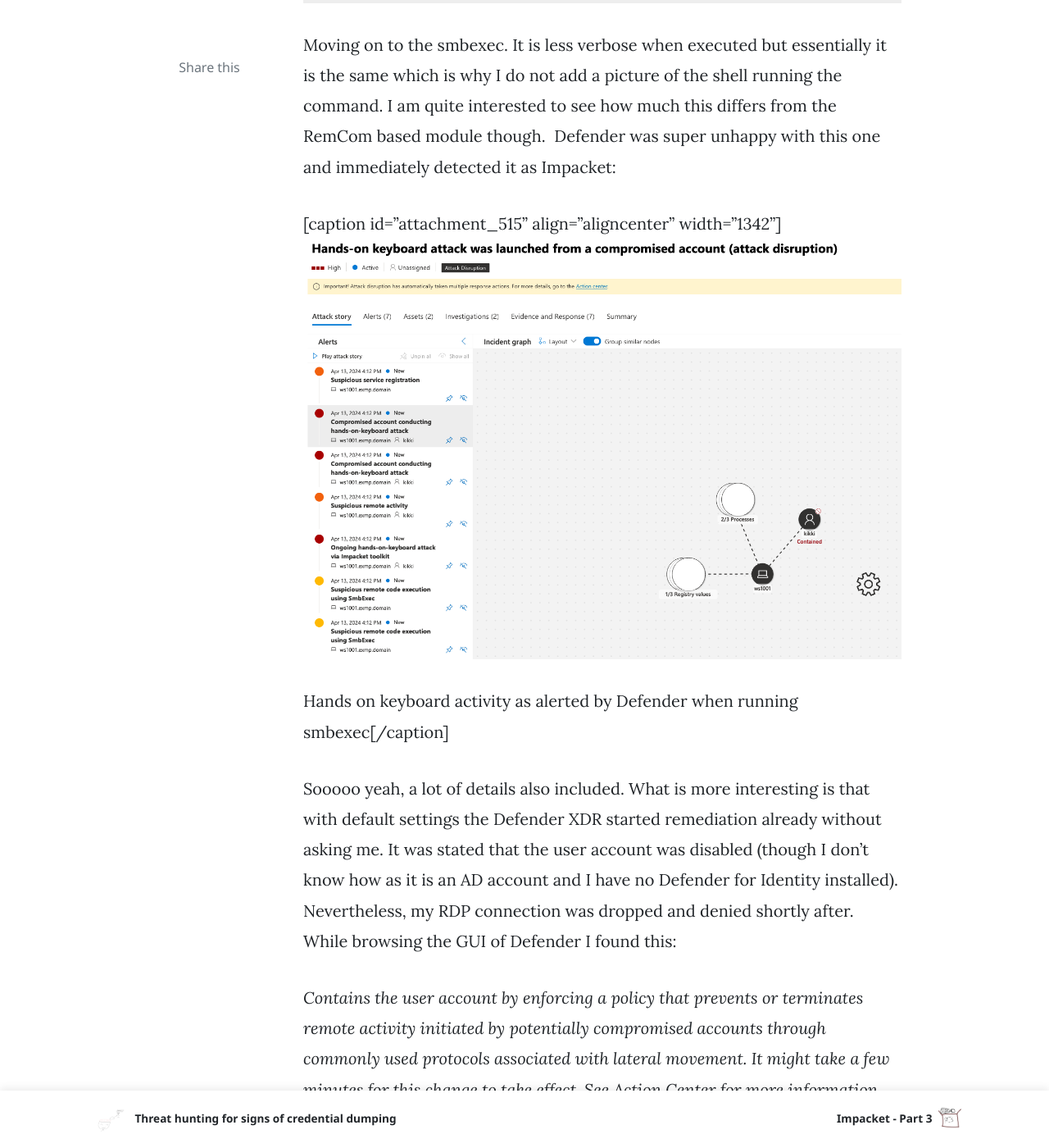
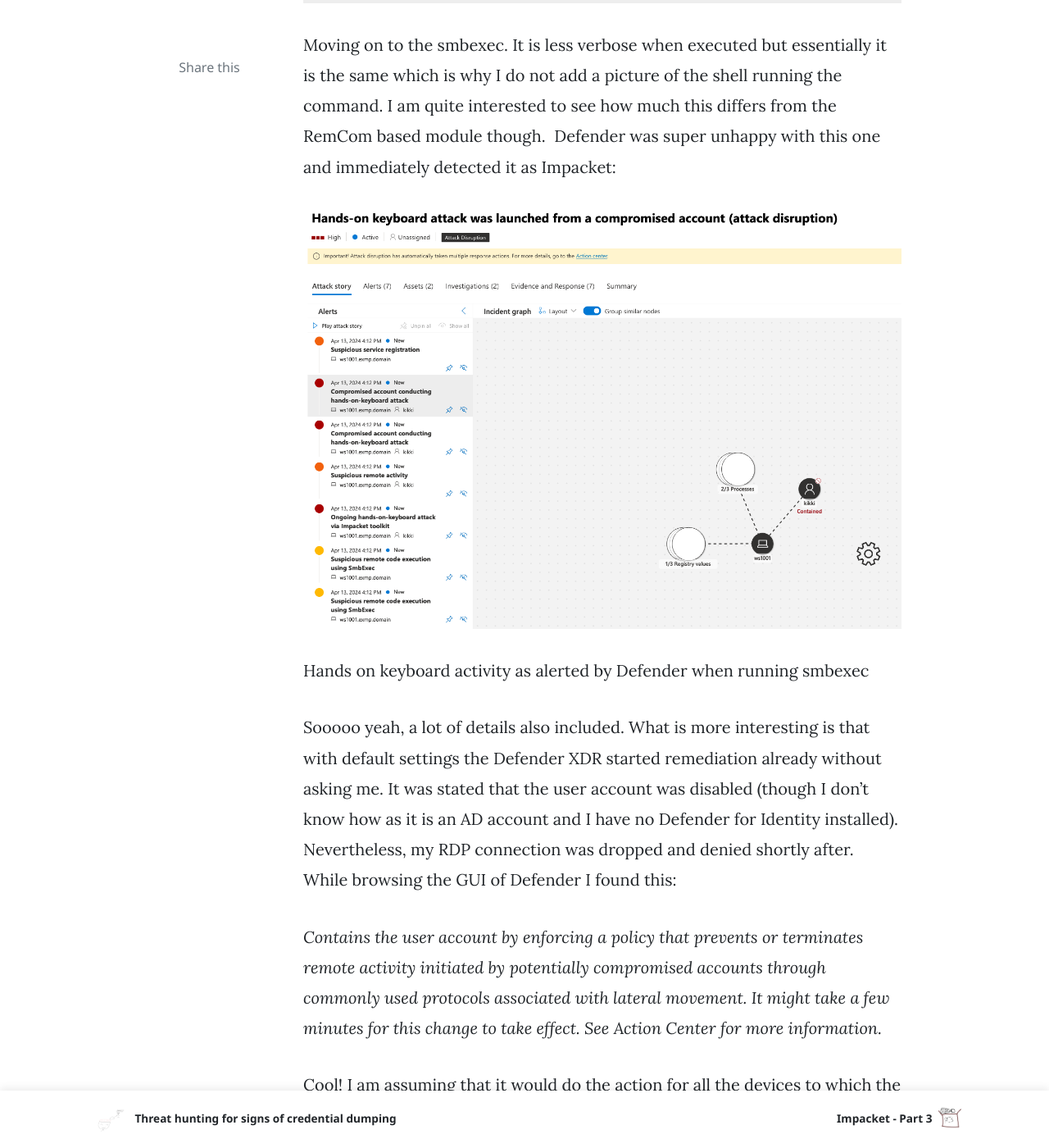
Before and after one commit to JouniMi/JouniMi.github.io, a Jekyll site: the page built from _posts/2024-04-13-impacket-psexec.markdown, in a window 1280 px wide and 1400 px high, scrolled down 6418 px. Shown: the whole window at 82% size. Built offline with Jekyll 4.4.1, drawn with Linux system fonts in a browser that asks for light colours; nearby versions of some CDN libraries; comment, search, counter and statistics services are not loaded.

Commit message:
Update 2024-04-13-impacket-psexec.markdown

```diff
--- a/_posts/2024-04-13-impacket-psexec.markdown
+++ b/_posts/2024-04-13-impacket-psexec.markdown
@@ -102,7 +102,8 @@
 
 Moving on to the smbexec. It is less verbose when executed but essentially it is the same which is why I do not add a picture of the shell running the command. I am quite interested to see how much this differs from the RemCom based module though.  Defender was super unhappy with this one and immediately detected it as Impacket:
 
-\[caption id="attachment\_515" align="aligncenter" width="1342"\]![]({{ site.baseurl }}/assets/images/hands_on_keyboard.png) Hands on keyboard activity as alerted by Defender when running smbexec\[/caption\]
+![]({{ site.baseurl }}/assets/images/hands_on_keyboard.png)
+Hands on keyboard activity as alerted by Defender when running smbexec
 
 Sooooo yeah, a lot of details also included. What is more interesting is that with default settings the Defender XDR started remediation already without asking me. It was stated that the user account was disabled (though I don't know how as it is an AD account and I have no Defender for Identity installed). Nevertheless, my RDP connection was dropped and denied shortly after. While browsing the GUI of Defender I found this:
 
```
